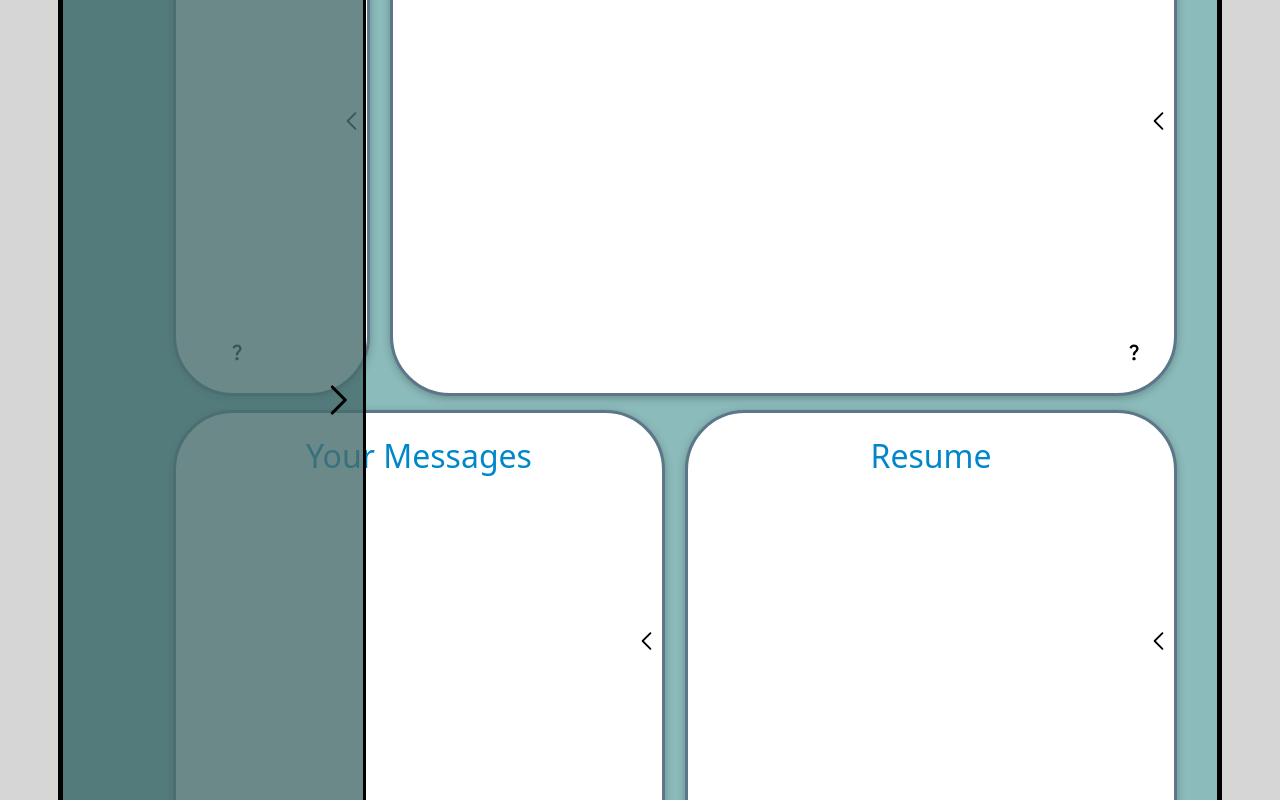
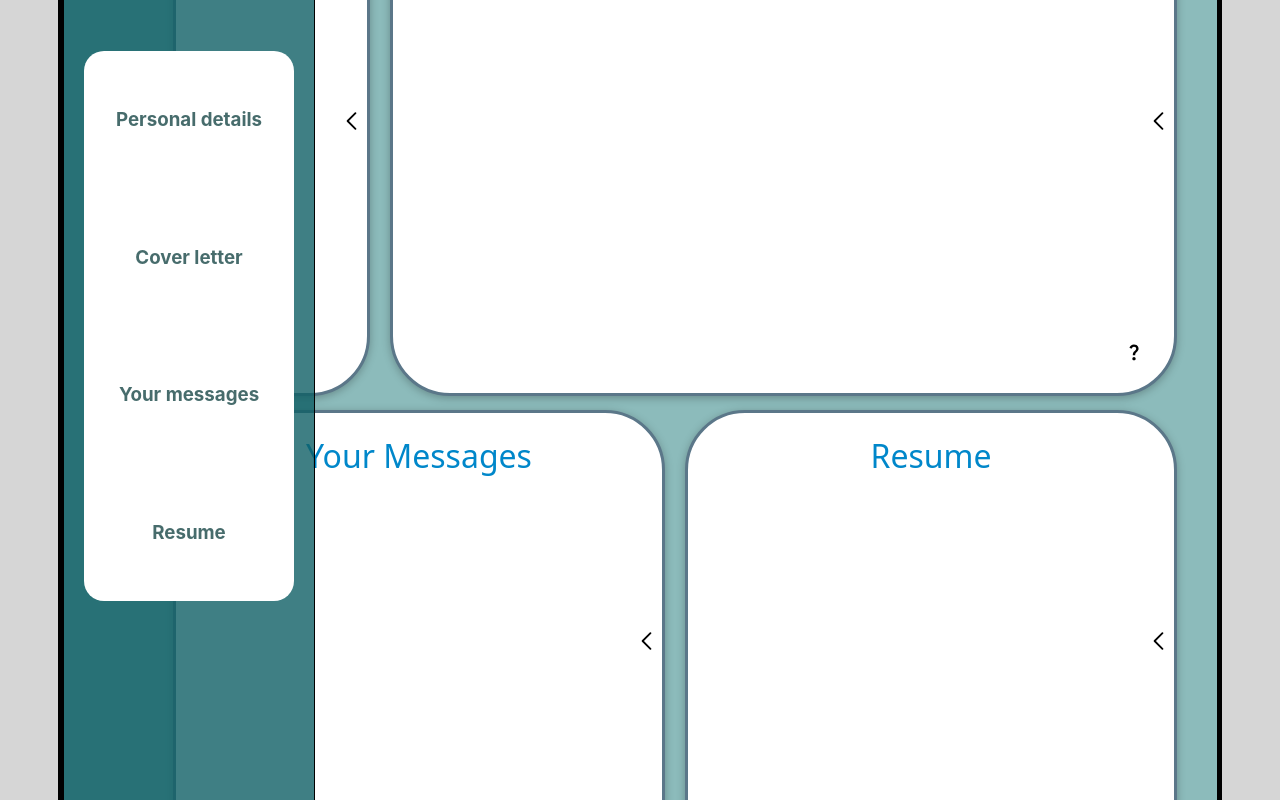
Before and after one commit to KasiaRaven26/Icare, a React (Vite) app in the folder Icare_app/: page /client in a window 1280 px wide. Both pictures are taken after a click on the element 89 px from the left and 805 px from the top of the page. Shown: the part 405-1205 px from the top of the page. Built offline with nearby package versions, Linux system fonts and the light colour scheme.

Commit message:
Client routing (#26)
* Side Bar details

* More changes

* final change

```diff
--- a/Icare_app/src/App.jsx
+++ b/Icare_app/src/App.jsx
@@ -1,15 +1,20 @@
-import ReactDOM from "react-dom/client"
+import ReactDOM from "react-dom/client";
 import { BrowserRouter, Routes, Route } from "react-router-dom";
 import HomePage from "./components/HomePage/HomePage";
 import ClientHomePage from "./client/ClientHomePage";
-
 
 function App() {
   return (
     <BrowserRouter>
       <Routes>
-        <Route path="/" element={<HomePage />}/>
-        <Route path="/client" element={<ClientHomePage />}/>
+        <Route path="/" element={<HomePage />} />
+        <Route path="/client">
+          <Route index={true} element={<ClientHomePage />}></Route>
+          <Route path="personal" element={<HomePage />} />
+          <Route path="cover-letter" element={<HomePage />} />
+          <Route path="your-details" element={<HomePage />} />
+          <Route path="resume" element={<HomePage />} />
+        </Route>
       </Routes>
     </BrowserRouter>
   );
--- a/Icare_app/src/client/Card.module.css
+++ b/Icare_app/src/client/Card.module.css
@@ -7,8 +7,7 @@
 
 }
 .card:hover {
-    background-color:#c9e6ef;
-    border: 3px solid rgb(206, 228, 241);
+      border: 3px solid rgb(206, 228, 241);
   }
 .header {
     text-align: center;
--- a/Icare_app/src/client/ClientContent.css
+++ b/Icare_app/src/client/ClientContent.css
@@ -81,33 +81,36 @@
         width: 50%;
         padding: 10px;
     }
-    .side-bar-client {
-        background-color: rgb(71, 108, 108, 0.8);
+    .client-side-bar {
+        /* background-color: rgb(71, 108, 108, 0.8); */
         grid-column-start: 1;
         grid-column-end: 2;
-        border-right: 3px solid black ;
+        /* background-color: black; */
+        /* border-right: 3px solid black ;
         border-top-right-radius: 10px;
         border-bottom-right-radius: 10px;
         display: flex;
         justify-content: center;
         flex-direction: column;
-        width: 50px;
-        transition: width 1s;
-        z-index: 1;
+        width: 20px;
+        transition: all 1s;
+        z-index: 1; */
+        /* padding: 20px; */
     }
 
     .side-bar-client-open {
-        background-color: rgb(71, 108, 108, 0.8);
+        /* background-color: rgb(71, 108, 108, 0.8); */
         grid-column-start: 1;
-        border-right: 3px solid black ;
+        /* border-right: 3px solid black ;
         border-top-right-radius: 10px;
         border-bottom-right-radius: 10px;
         display: flex;
         justify-content: center;
         flex-direction: column;
-        width: 300px;
+        width: 250px;
         z-index: 1;
-        transition: width 1s;
+        transition: all 1s;
+        padding: 20px; */
     }
 
 .card-container-top {
--- a/Icare_app/src/client/ClientContent.jsx
+++ b/Icare_app/src/client/ClientContent.jsx
@@ -17,7 +17,7 @@ const ClientContent = () => {
 
   return (
     <div className="content-grid-container">
-      {sidebarOpen ? (
+      {/* {sidebarOpen ? (
         <div onClick={handleSidebar} className="side-bar-client-open">
           <ClientSideBar />
         </div>
@@ -25,7 +25,12 @@ const ClientContent = () => {
         <div onClick={handleSidebar} className="side-bar-client">
           <ClientSideBar />
         </div>
-      )}
+      )} */}
+      <div onClick={handleSidebar} className="client-side-bar">
+      <ClientSideBar sideBarOpen={sidebarOpen}/>
+
+      </div>
+
       <div className="card-container">
         <div className="card-container-top">
           <div
--- a/Icare_app/src/client/ClientSideBar.jsx
+++ b/Icare_app/src/client/ClientSideBar.jsx
@@ -1,12 +1,22 @@
 import { GoChevronRight } from "react-icons/go";
+import styles from "./ClientSideBar.module.css";
 
-const ClientSideBar = () => {
-
-
-
+const ClientSideBar = ({ sideBarOpen }) => {
   return (
-    <div style={{display: "flex", justifyContent:"flex-end"}}>
-      <GoChevronRight size={50} />
+    // <div style={{display: "flex", justifyContent:"flex-end"}}>
+    //   <GoChevronRight size={50} />
+    // </div>
+    <div
+      className={sideBarOpen ? styles.containerOpen : styles.containerClosed}
+    >
+      {sideBarOpen && (
+        <div className={styles.containerContent}>
+          <a href="/"><h3>Personal details</h3></a>
+          <a href="/"><h3>Cover letter</h3></a>
+          <a href="/"><h3>Your messages</h3></a>
+          <a href="/"><h3>Resume</h3></a>
+        </div>
+      )}
     </div>
   );
 };
--- /dev/null
+++ b/Icare_app/src/client/ClientSideBar.module.css
@@ -0,0 +1,73 @@
+.containerOpen {
+    height: 100%;
+    background-color: rgb(15, 96, 102, 0.8);
+    /* padding: 30px; */
+    border: 1px solid black;
+    border-top-right-radius: 10px;
+    /* border-radius: 10px; */
+    width: 250px;
+    z-index: 1;
+    position: relative;
+    transition: all 0.5s;
+}
+.containerClosed {
+    height: 100%;
+    background-color: rgba(57, 119, 123, 0.8);
+    /* padding: 30px; */
+    border: 1px solid black;
+    border-top-right-radius: 10px;
+    width: 50px;
+    z-index: 1;
+    position: relative ;
+    transition: all 0.5s;
+}
+
+.side-bar-client-open {
+    background-color: rgb(71, 108, 108, 0.8);
+    grid-column-start: 1;
+    border-right: 3px solid black ;
+    border-top-right-radius: 10px;
+    border-bottom-right-radius: 10px;
+    display: flex;
+    justify-content: center;
+    flex-direction: column;
+    width: 250px;
+    z-index: 1;
+    transition: all 0.5s;
+    padding: 20px;
+}
+
+.side-bar-client-closed {
+    background-color: rgb(71, 108, 108, 0.8);
+    grid-column-start: 1;
+    grid-column-end: 2;
+    border-right: 3px solid black ;
+    border-top-right-radius: 10px;
+    border-bottom-right-radius: 10px;
+    display: flex;
+    justify-content: center;
+    flex-direction: column;
+    width: 20px;
+    transition: all 0.5s;
+    z-index: 1;
+    /* padding: 20px; */
+}
+
+
+.containerContent {
+    height: 50%;
+    display: flex;
+    flex-direction: column;
+    align-items: center;
+    justify-content: space-around;
+    margin-top: 200px;
+    margin-left: 20px;
+    margin-right: 20px;
+    border-radius: 20px;
+    background-color: white;
+}
+
+a {
+    text-decoration: none;
+    color: rgb(71 108 108);
+  }
```
Also changed, not shown: Icare_app/src/client/ClientSideBar.css (deleted), Icare_app/src/index.css (line endings or trailing spaces).
